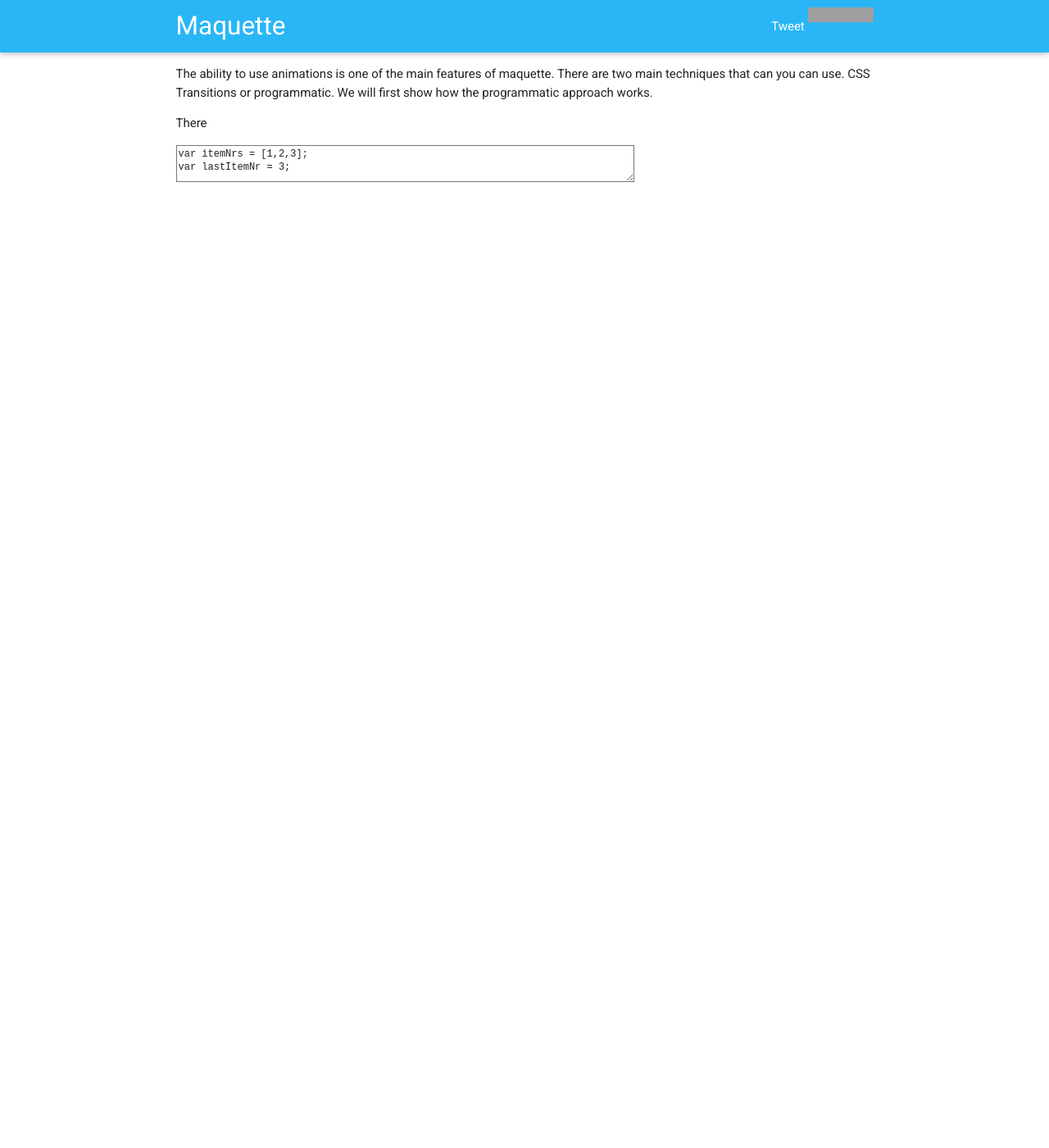
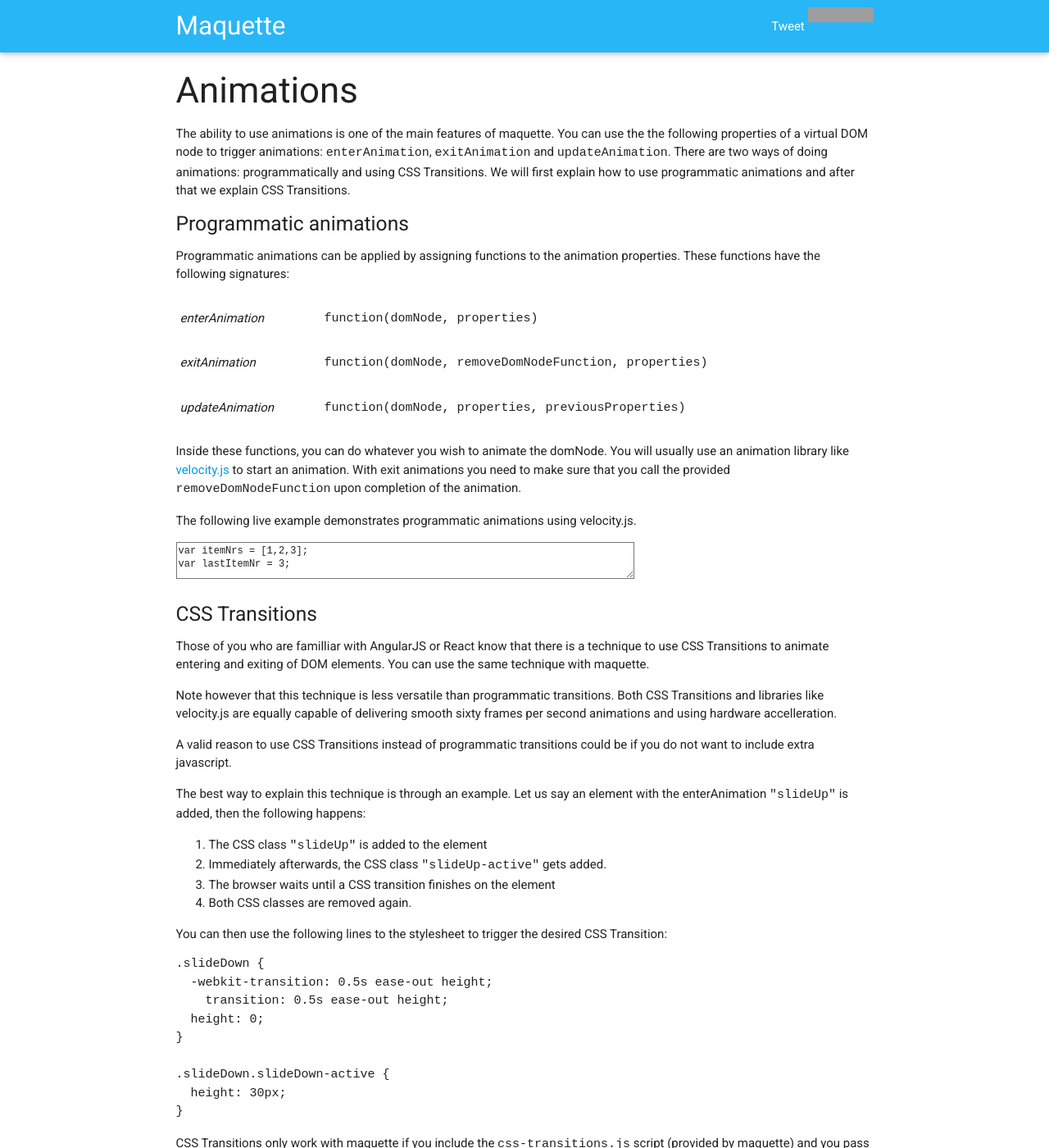
Before and after one commit to AFASSoftware/maquette, a Jekyll site: the page built from docs/animations.md, in a window 1280 px wide and 1400 px high. Shown: the whole window at 82% size. Built offline with Jekyll 4.4.1, drawn with Linux system fonts in a browser that asks for light colours; comment, search, counter and statistics services are not loaded; some of the changed text lies outside the part shown; grey boxes are pictures that could not be loaded.

Commit message:
first draft of animations

```diff
--- a/_includes/live-editor-init.html
+++ b/_includes/live-editor-init.html
@@ -1,7 +1,6 @@
 <script>
 function enhance() {
-
-if(window.maquette && window.createLiveEditor && window.ace) {
+  if(window.maquette && window.createLiveEditor && window.ace {% if include.velocity == true %} && window.Velocity {% endif %} {% if include.velocity == true %} && window.cssTransitions {% endif %}) {
     var editors = document.querySelectorAll(".live-editor")
     for (var i=0;i<editors.length;i++) {
       var liveEditor = createLiveEditor();
@@ -12,9 +11,14 @@
       liveEditor.projector = projector;
     }
   }
-
 }
 </script>
+{% if include.velocity == true %}
+<script src="//cdnjs.cloudflare.com/ajax/libs/velocity/1.2.2/velocity.min.js" async onload="enhance()"></script>
+{% endif %}
+{% if include.css == true %}
+<script src="//cdnjs.cloudflare.com/ajax/libs/maquette/1.6.0/css-transitions.min.js" async onload="enhance()"></script>
+{% endif %}
 <script src="//cdnjs.cloudflare.com/ajax/libs/maquette/1.6.0/maquette.min.js" async onload="enhance()"></script>
 <script src="//cdnjs.cloudflare.com/ajax/libs/ace/1.1.8/ace.js" async onload=" enhance()"></script>
 <script src="/script.js" async onload="enhance()"></script>
--- a/docs/animations.md
+++ b/docs/animations.md
@@ -3,36 +3,116 @@
 title: Animations
 ---
 
+### Animations
+
 The ability to use animations is one of the main features of maquette.
-There are two main techniques that can you can use. CSS Transitions or programmatic.
-We will first show how the programmatic approach works.
+You can use the the following properties of a virtual DOM node to trigger animations:
+`enterAnimation`, `exitAnimation` and `updateAnimation`.
+There are two ways of doing animations: programmatically and using CSS Transitions.
+We will first explain how to use programmatic animations and after that we
+explain CSS Transitions.
 
-There
+##### Programmatic animations
+
+Programmatic animations can be applied by assigning functions to the animation properties.
+These functions have the following signatures:
+
+ *enterAnimation*  | `function(domNode, properties)`
+ *exitAnimation*   | `function(domNode, removeDomNodeFunction, properties)`
+ *updateAnimation* | `function(domNode, properties, previousProperties)`
+
+Inside these functions, you can do whatever you wish to animate the domNode.
+You will usually use an animation library like [velocity.js](http://julian.com/research/velocity/) to start an animation.
+With exit animations you need to make sure that you call the provided `removeDomNodeFunction` upon completion of the animation.
+
+The following live example demonstrates programmatic animations using velocity.js.
 
 {% include live-editor-start.html %}var itemNrs = [1,2,3];
 var lastItemNr = 3;
 
-var slideDown = function(element) {
-  Velocity.animate(element, "slideDown");
+// Animations
+var itemEnter = function(domNode, properties) {
+  var targetHeight = domNode.scrollHeight;
+  domNode.style.height="0px";
+  Velocity.animate(domNode, {height: targetHeight, opacity: [1,0]}, 400, "ease-out");
+};
+var itemExit = function(domNode, removeDomNodeFunction, properties) {
+  Velocity.animate(domNode, {height: 0}, 400, "ease-out", removeDomNodeFunction);
 };
 
+// Event handlers
 var add = function(evt) {
   itemNrs.push(++lastItemNr);
 };
+var remove = function(evt) {
+  itemNrs.pop();
+};
 
-// Renders the virtual DOM
 maquette.createProjector(domNode, function() {
   return h("body", [
     itemNrs.map(function(itemNr) {
-      return h("div.item", {
-        key:itemNr, "data-nr": ""+itemNr,
-        enterAnimation: slideDown
-      }, [""+itemNr])
+      return h("div.demo-block-item", {
+        key:itemNr, enterAnimation: itemEnter, exitAnimation: itemExit
+      }, [itemNr.toString()]);
     }),
-    h("button", {onclick: add}, ["+"])
+    h("button", {key: 0, onclick: add}, ["+"]),
+    h("button", {key: 1, onclick: remove}, ["-"])
   ]);
-}, {});
+}, {});{% include live-editor-end.html %}
 
-{% include live-editor-end.html %}
+##### CSS Transitions
 
-{% include live-editor-init.html %}
+Those of you who are familliar with AngularJS or React know that there is a technique to use CSS Transitions to animate
+entering and exiting of DOM elements. You can use the same technique with maquette.
+
+Note however that this technique is less versatile than programmatic transitions.
+Both CSS Transitions and libraries like velocity.js are equally capable of delivering smooth sixty frames per second animations and using hardware accelleration.
+
+A valid reason to use CSS Transitions instead of programmatic transitions could be if you do not want to include extra javascript.
+
+The best way to explain this technique is through an example. Let us say an element with the enterAnimation `"slideUp"` is added, then the following happens:
+
+ 1. The CSS class `"slideUp"` is added to the element
+ 2. Immediately afterwards, the CSS class `"slideUp-active"` gets added.
+ 3. The browser waits until a CSS transition finishes on the element
+ 4. Both CSS classes are removed again.
+
+You can then use the following lines to the stylesheet to trigger the desired CSS Transition:
+
+    .slideDown {
+      -webkit-transition: 0.5s ease-out height;
+	    transition: 0.5s ease-out height;
+      height: 0;
+    }
+
+    .slideDown.slideDown-active {
+      height: 30px;
+    }
+
+CSS Transitions only work with maquette if you include the `css-transitions.js` script (provided by maquette) and you pass the option `transitions: cssTransitions` when creating the projector.
+The live example below demonstrates this.
+
+{% include live-editor-start.html %}var itemNrs = [1,2,3];
+var lastItemNr = 3;
+
+// Event handlers
+var add = function(evt) {
+  itemNrs.push(++lastItemNr);
+};
+var remove = function(evt) {
+  itemNrs.pop();
+};
+
+maquette.createProjector(domNode, function() {
+  return h("body", [
+    itemNrs.map(function(itemNr) {
+      return h("div.demo-block-item", {
+        key:itemNr, enterAnimation: "slideDown", exitAnimation: "slideUp"
+      }, [itemNr.toString()]);
+    }),
+    h("button", {key: 0, onclick: add}, ["+"]),
+    h("button", {key: 1, onclick: remove}, ["-"])
+  ]);
+}, {transitions: cssTransitions});{% include live-editor-end.html %}
+
+{% include live-editor-init.html velocity=true css=true %}
--- a/script.js
+++ b/script.js
@@ -75,7 +75,7 @@
 
   var createAce = function (textArea) {
     editor = ace.edit(textArea);
-    editor.setOptions({minLines: 5, maxLines: 30});
+    editor.setOptions({minLines: 5, maxLines: 50});
     editor.setTheme("ace/theme/monokai");
     editor.getSession().setMode({ path: "ace/mode/javascript" });
     editor.getSession().setTabSize(2);
--- a/style.scss
+++ b/style.scss
@@ -30,3 +30,33 @@
     background-color:white;
   }
 }
+
+.demo-block-item {
+  background-color: yellow;
+  border: solid 1px black;
+  line-height: 30px;
+  width: 100px;
+  overflow:hidden;
+  padding: 0 10px;
+
+  &.slideDown {
+    -webkit-transition: 0.4s ease-out height;
+    transition: 0.4s ease-out height;
+    height: 0;
+  }
+
+  &.slideDown.slideDown-active {
+    height: 30px;
+  }
+
+  &.slideUp {
+    -webkit-transition: 0.4s ease-out height;
+    transition: 0.4s ease-out height;
+    height: 30px;
+  }
+
+  &.slideUp.slideUp-active {
+    height: 0px;
+  }
+
+}
```
Also changed, not shown: docs.html (+5 -4 lines). Lines whose indentation alone changed are shown as unchanged.
